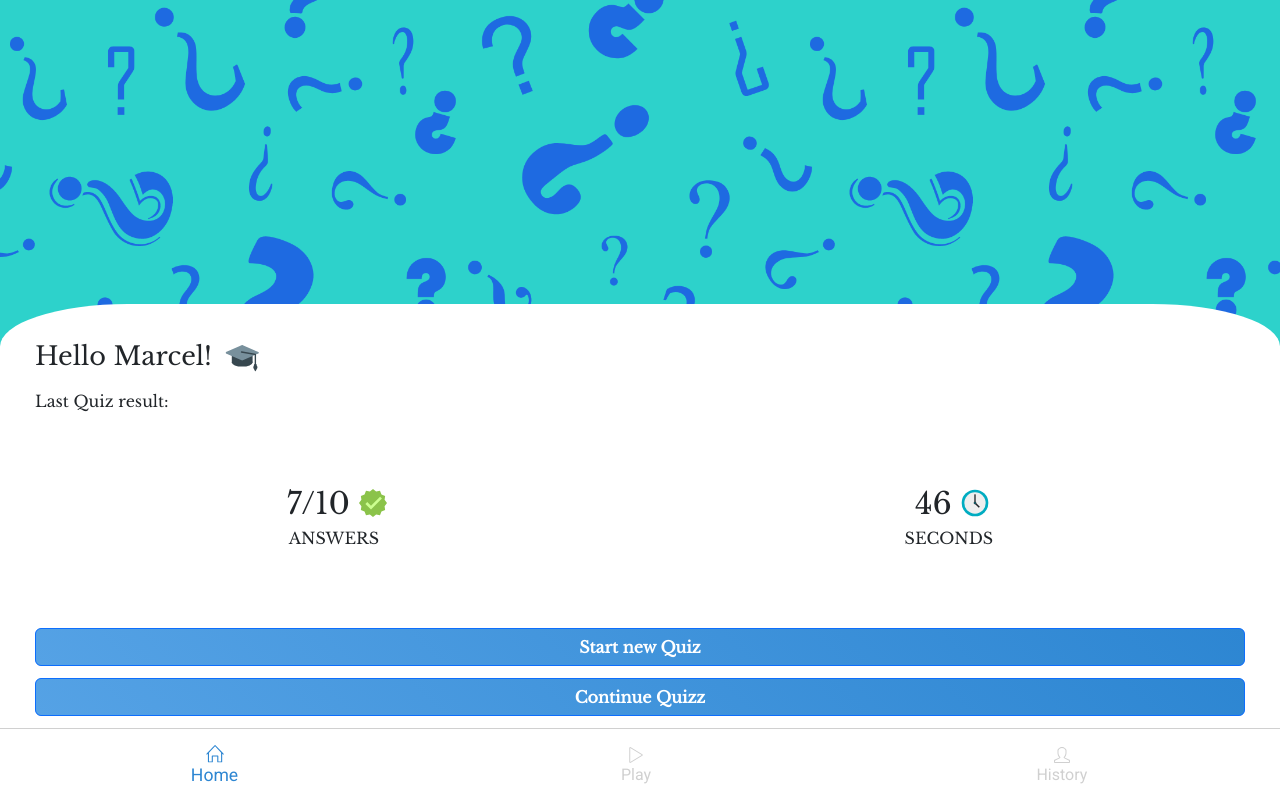
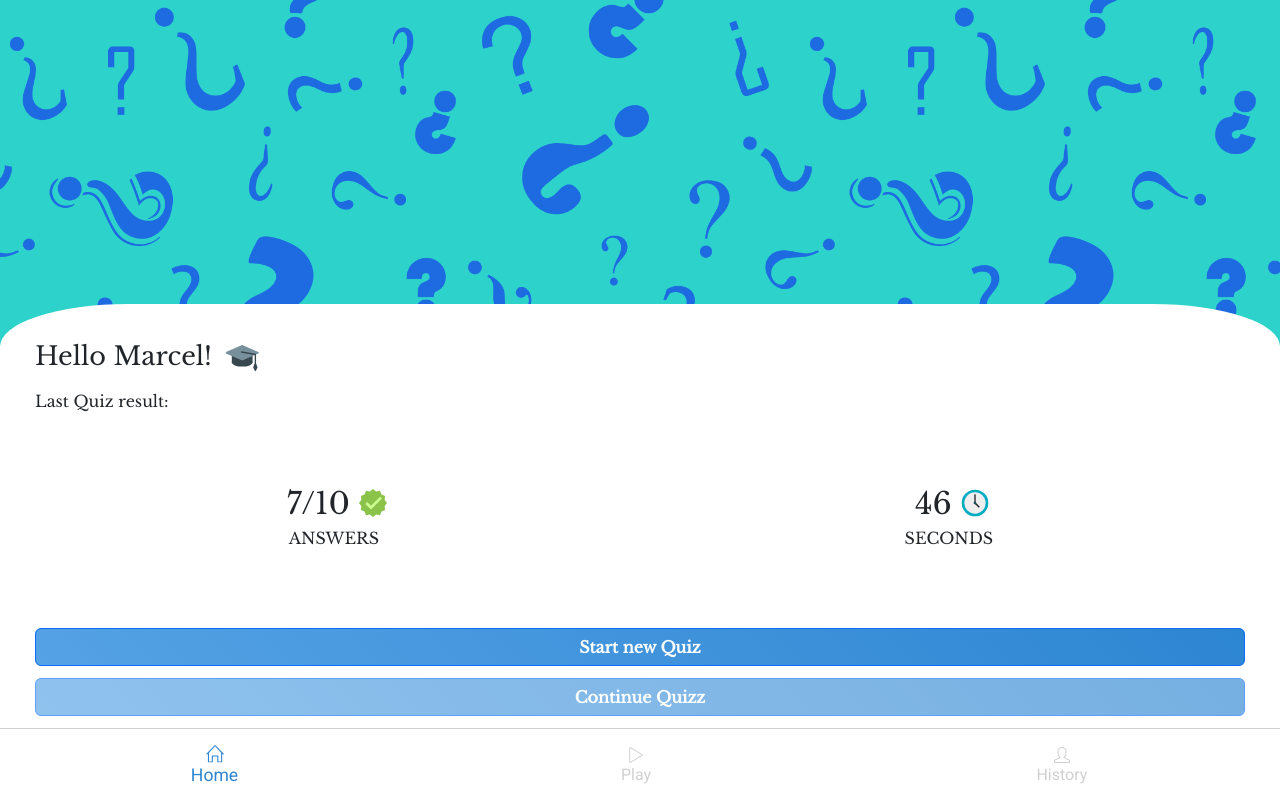
Before and after one commit to MarcelZapadka/Quizzard, a React (Vite) app in the folder Quizzard/: page /home in a window 1280 px wide. Built offline with nearby package versions, Linux system fonts and the light colour scheme.

Commit message:
Continue quizz functionality

```diff
--- a/Quizzard/src/App.jsx
+++ b/Quizzard/src/App.jsx
@@ -21,7 +21,7 @@ export default function App() {
         <Route path='/home' element={<HomePage startNewQuiz={startNewQuiz}/>}/>
         <Route path='/play' element={<Quiz/>}/>
       </Routes>
-      <FooterNav/>
+      <FooterNav startNewQuiz={startNewQuiz}/>
     </div>
   )
 }
--- a/Quizzard/src/components/FooterNav/FooterNav.jsx
+++ b/Quizzard/src/components/FooterNav/FooterNav.jsx
@@ -2,8 +2,11 @@ import React from 'react'
 import '../FooterNav/FooterNav.scss'
 import { NavLink } from 'react-router-dom';
 import { SlControlPlay, SlHome, SlUser } from "react-icons/sl";
+import { useSelector } from "react-redux"
 
-function FooterNav() {
+function FooterNav({startNewQuiz}) {
+  const quiz = useSelector(state => state.quiz.quiz);
+  const currentQuestionIndex = useSelector(state => state.quiz.currentQuestionIndex);
 
   function continueOrStartNewQuiz() {
     quiz.length === 0 || currentQuestionIndex === 9 ? startNewQuiz() : null;
--- a/Quizzard/src/components/HomePage/HomePage.jsx
+++ b/Quizzard/src/components/HomePage/HomePage.jsx
@@ -3,9 +3,11 @@ import '../HomePage/HomePage.scss'
 import Button from 'react-bootstrap/Button';
 import { FcGraduationCap, FcApproval, FcClock } from "react-icons/fc";
 import { useNavigate } from "react-router-dom";
+import { useSelector } from "react-redux"
 
 function HomePage({startNewQuiz}) {
   const navigate = useNavigate();
+  const isStarted = useSelector(state => state.quiz.isStarted);
 
   function navigateToQuiz() {
     navigate("/play");
@@ -38,7 +40,7 @@ function HomePage({startNewQuiz}) {
       </section>
       <section className='buttons-wrapper'>
       <Button className='button' variant="primary" onClick={startNewGame}> Start new Quiz </Button>
-      <Button className='button' variant="primary" onClick={navigateToQuiz}> Continue Quizz </Button>
+      <Button disabled={!isStarted} className='button' variant="primary" onClick={navigateToQuiz}> Continue Quizz </Button>
       </section>
     </div>
   )
--- a/Quizzard/src/components/Quiz/Quiz.jsx
+++ b/Quizzard/src/components/Quiz/Quiz.jsx
@@ -4,7 +4,7 @@ import { FcNext } from "react-icons/fc";
 import { CircularProgressbar } from 'react-circular-progressbar';
 import 'react-circular-progressbar/dist/styles.css';
 import { useDispatch, useSelector } from "react-redux"
-import { incrementCorrectAnswersCount, goToNextQuestion } from '../../redux/quizSlice';
+import { incrementCorrectAnswersCount, goToNextQuestion, clearQuiz } from '../../redux/quizSlice';
 import { useNavigate } from "react-router-dom";
 
 function Quiz() {
@@ -22,6 +22,7 @@ function Quiz() {
 
   function submitAnswer(answer) {
     if (currentQuestionIndex === quiz.length - 1) {
+      dispatch(clearQuiz())
       navigate("/home");
       return
     }
--- a/Quizzard/src/redux/quizSlice.js
+++ b/Quizzard/src/redux/quizSlice.js
@@ -11,15 +11,17 @@ export const quizSlice = createSlice({
     timeOfCompletion: 0,
     score: 0,
     currentQuestionIndex: 0,
+    isStarted: false,
   },
   reducers: {
     setQuiz: (state, action) => {
+      state.isStarted = true;
       state.quiz = action.payload;
       state.currentQuestionIndex = 0;
       state.currentQuestionInfo = state.quiz[0];
       state.currentAnswers = getAllAnswers(state.currentQuestionInfo);
     },
-    incrementCorrectAnswersCount: state => {
+    incrementCorrectAnswersCount: (state) => {
       state.correctAnswersCount += 1;
     },
     setTimeOfCompletion: (state, action) => {
@@ -33,9 +35,10 @@ export const quizSlice = createSlice({
       state.currentQuestionInfo = state.quiz[state.currentQuestionIndex];
       state.currentAnswers = getAllAnswers(state.currentQuestionInfo);
     },
+    clearQuiz: (state) => state = quizSlice.getInitialState(),
   }
 })
 
-export const { setQuiz, incrementCorrectAnswersCount, setTimeOfCompletion, setScore, goToNextQuestion } = quizSlice.actions
+export const { setQuiz, incrementCorrectAnswersCount, setTimeOfCompletion, setScore, goToNextQuestion, clearQuiz } = quizSlice.actions
 
 export default quizSlice.reducer
```
